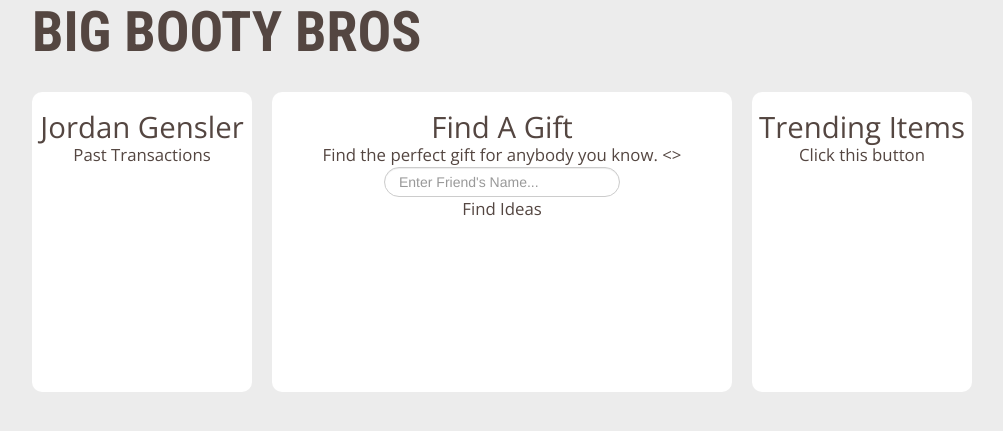
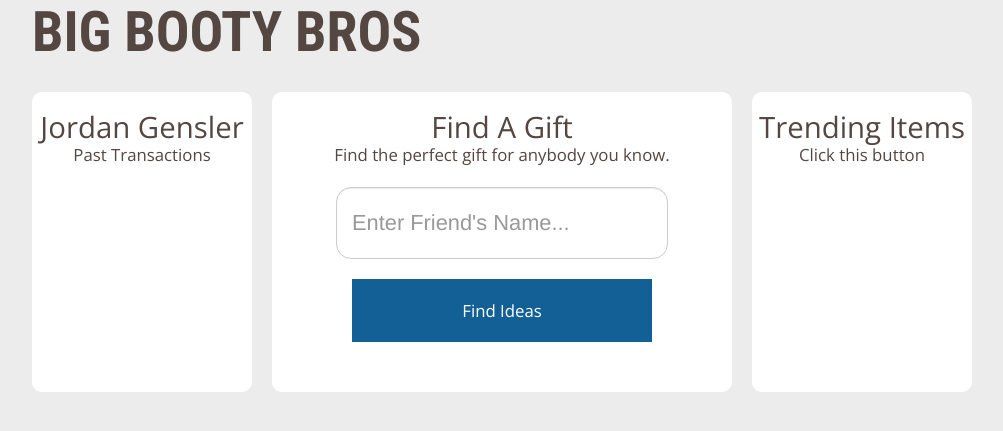
Before and after one commit to Austinh100/BBB, a CodeIgniter app: template application/views/home.php in a window 1280 px wide. Shown: the part 28-459 px from the top of the page, without its empty margins (138-1141 px from the left). Run offline with CodeIgniter, Linux system fonts and the light colour scheme; the template is opened without the code that fills it, so the values that code supplies are empty.

Commit message:
Typeahead

```diff
--- a/application/views/home.php
+++ b/application/views/home.php
@@ -58,10 +58,26 @@
     				<div id="search" class="homePage">
     					<br/><span class="name">Find A Gift</span> <br/>
     					<span class="transactions">Find the perfect gift for anybody you know.</span>
-						<>
-						<input id="friendname" type="text" data-provide="typeahead" class="search-query" placeholder="Enter Friend's Name..." />
-						<script>$("#friendname").typeahead({source: ["Jordan Gensler"]})</script>
-						<div>Find Ideas</div>
+						<div style="margin-top: 20px;">
+							<input id="friendname" type="text" data-provide="typeahead" class="search-query" placeholder="Enter Friend's Name..." style="width: 300px; padding: 15px; height: 40px; font-size: 1.3em;"/>
+
+							<script>
+
+							var friends = <?php if($friends){echo $friends;}else{echo "{}";} ?>;
+
+							var fname = [];
+
+							for(var x in friends){
+								fname.push(friends[x].name);
+							}
+
+							$("#friendname").typeahead({source: fname})
+
+
+							</script>
+
+							<div class="find-button">Find Ideas</div>
+						</div>
     				</div>
 
 
--- a/public/styles/main.css
+++ b/public/styles/main.css
@@ -29,6 +29,20 @@ body {
 	line-height: 1.4em;
 	margin-top: 20px;
 }
+
+.find-button {
+	width: 300px;
+	margin: 20px auto;
+	padding: 20px 0;
+	text-align: center;
+	background-color: rgba(19, 96, 151, 1);
+	cursor: pointer;
+	color: white;
+}
+.find-button:active {
+	background-color: rgba(19, 96, 151, 0.8);
+}
+
 
 .startBtn {
 	/*box-shadow: inset 0px 1px 0px rgba(255,255,255,0.5), inset 0px 10px 30px rgba(255,255,255,0.3), 0px 1px 0px rgba(255, 255, 255, 0.2);*/
```
